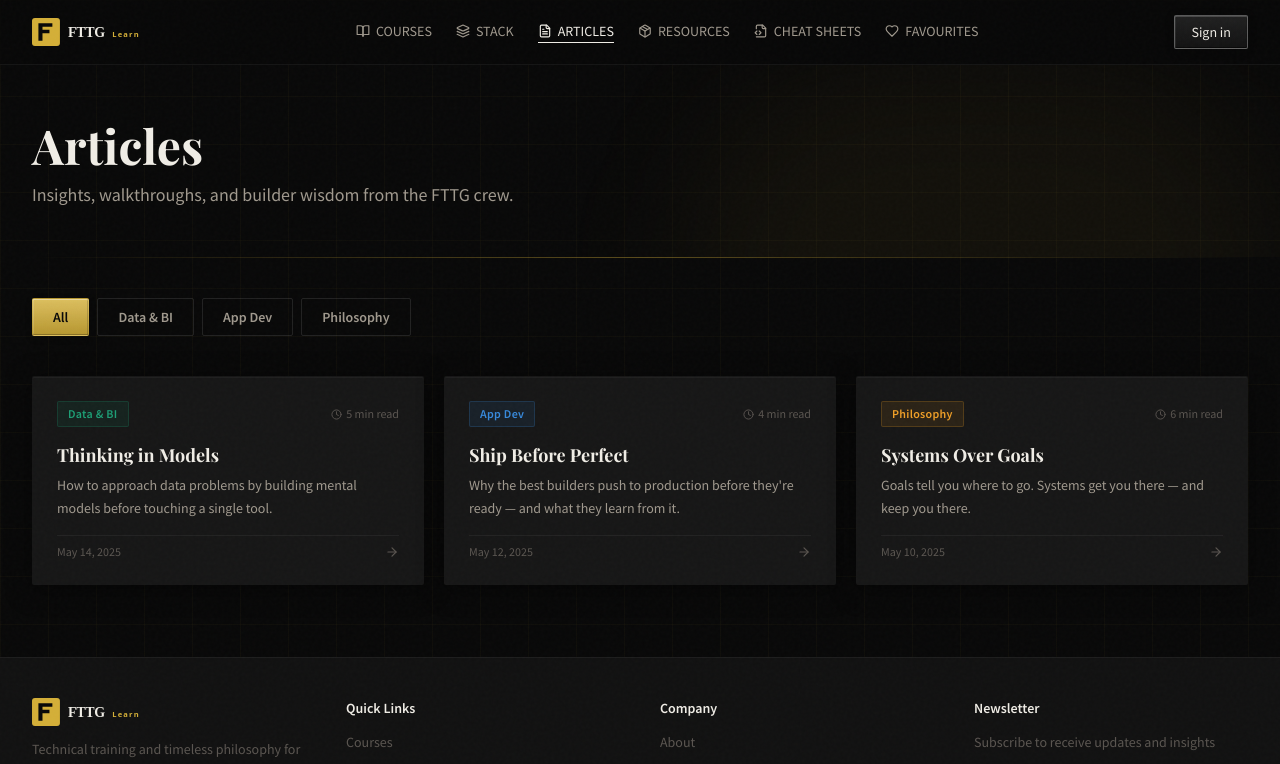
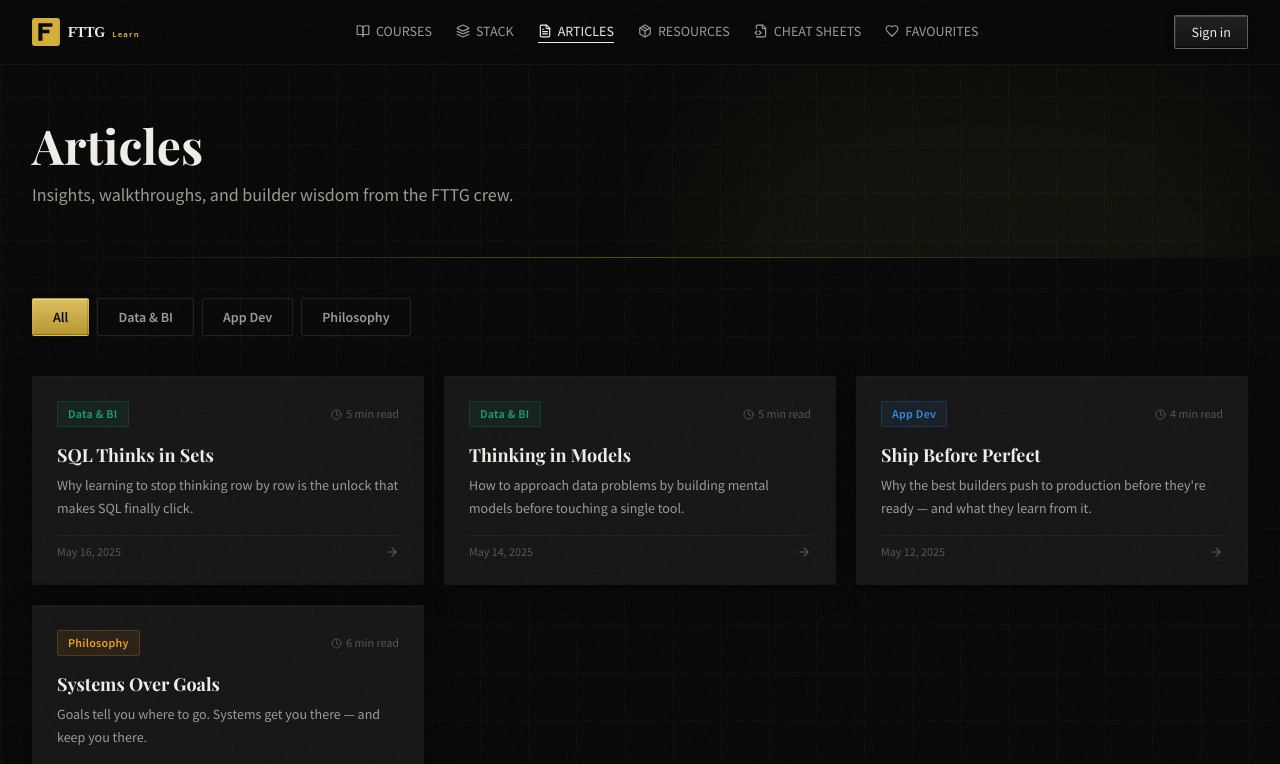
Before and after one commit to femithetechguy/learn.fttgsolutions, a Next.js app: page /articles in a window 1280 px wide. Shown: the top 764 px of the page. Built offline with nearby package versions, Linux system fonts and the light colour scheme; a web font is replaced by a local one.

Commit message:
feat: add optional author field to articles

```diff
--- a/data/articles.json
+++ b/data/articles.json
@@ -5,13 +5,24 @@
   "comingSoonSubtext": "In the meantime, go build something.",
   "articles": [
     {
+      "slug": "sql-thinks-in-sets",
+      "title": "SQL Thinks in Sets",
+      "subtitle": "Why learning to stop thinking row by row is the unlock that makes SQL finally click.",
+      "pillar": "data-bi",
+      "date": "2025-05-16",
+      "readTime": 5,
+      "src": "articles/sql-thinks-in-sets.md",
+      "author": "FTTG"
+    },
+    {
       "slug": "thinking-in-models",
       "title": "Thinking in Models",
       "subtitle": "How to approach data problems by building mental models before touching a single tool.",
       "pillar": "data-bi",
       "date": "2025-05-14",
       "readTime": 5,
-      "src": "articles/thinking-in-models.md"
+      "src": "articles/thinking-in-models.md",
+      "author": "FTTG"
     },
     {
       "slug": "ship-before-perfect",
@@ -20,7 +31,8 @@
       "pillar": "app-dev",
       "date": "2025-05-12",
       "readTime": 4,
-      "src": "articles/ship-before-perfect.md"
+      "src": "articles/ship-before-perfect.md",
+      "author": "FTTG"
     },
     {
       "slug": "systems-over-goals",
@@ -29,7 +41,8 @@
       "pillar": "philosophy",
       "date": "2025-05-10",
       "readTime": 6,
-      "src": "articles/systems-over-goals.md"
+      "src": "articles/systems-over-goals.md",
+      "author": "FTTG"
     }
   ]
 }
--- a/src/app/articles/[slug]/page.tsx
+++ b/src/app/articles/[slug]/page.tsx
@@ -60,6 +60,9 @@ export default function ArticlePage({ params }: { params: { slug: string } }) {
                   >
                     {meta?.label}
                   </span>
+                  {article.author && (
+                    <span className="font-sans text-xs text-text-muted">By {article.author}</span>
+                  )}
                   <span className="flex items-center gap-1.5 font-sans text-xs text-text-muted">
                     <Clock size={11} />
                     {article.readTime} min read
--- a/src/lib/articles.ts
+++ b/src/lib/articles.ts
@@ -8,6 +8,7 @@ export interface Article {
   date:     string
   readTime: number
   src:      string
+  author?:  string
 }
 
 export interface ArticlesData {
```
